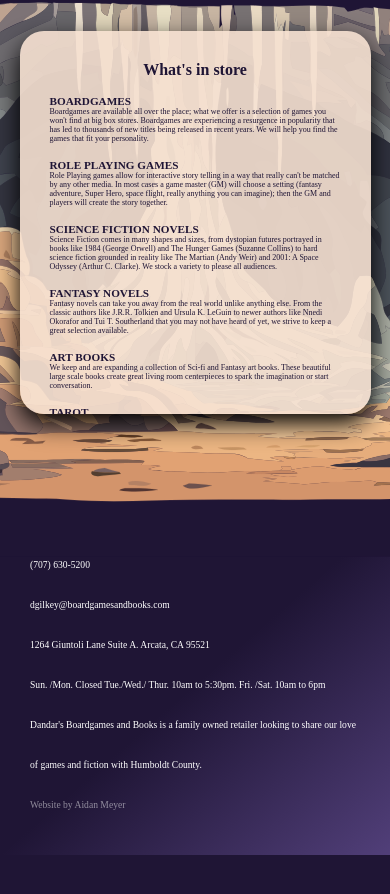
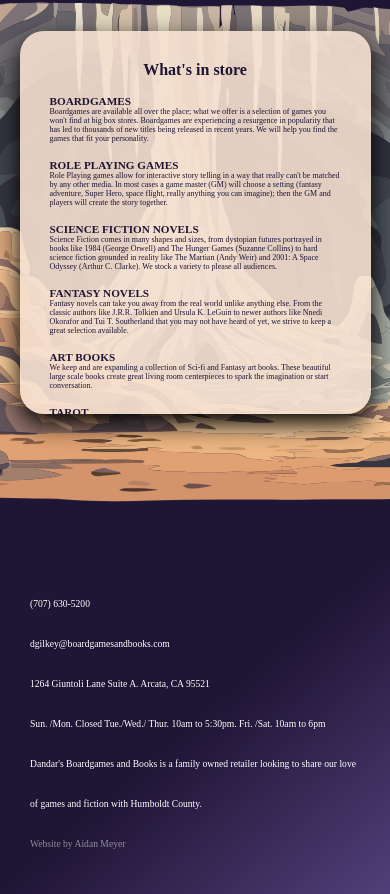
Before and after one commit to XXLZopes/Dandars, a plain HTML site: page index.html in a window 390 px wide. Shown: the part 277-1171 px from the top of the page. Before the commit the page ends 1132 px from the top, so only its background shows below. Drawn offline with Linux system fonts and the light colour scheme; a web font is replaced by a local one.

Commit message:
removed translate y on footer idk why it was there in the first place

```diff
--- a/index.css
+++ b/index.css
@@ -175,7 +175,7 @@ p {
 }
 
 footer {
-  transform: translateY(-20vw);
+  /* transform: translateY(-20vw); */
   /* margin-top: 5rem; */
   padding: 30px;
   background: linear-gradient(
@@ -220,7 +220,7 @@ footer div p {
     font-size: 0.7rem;
   }
   footer {
-    transform: translateY(-10vw);
+    transform: translateY(0vw) !important
   }
   footer div p {
     font-size: 0.7rem;
```
Also changed, not shown: package-lock.json (added).
